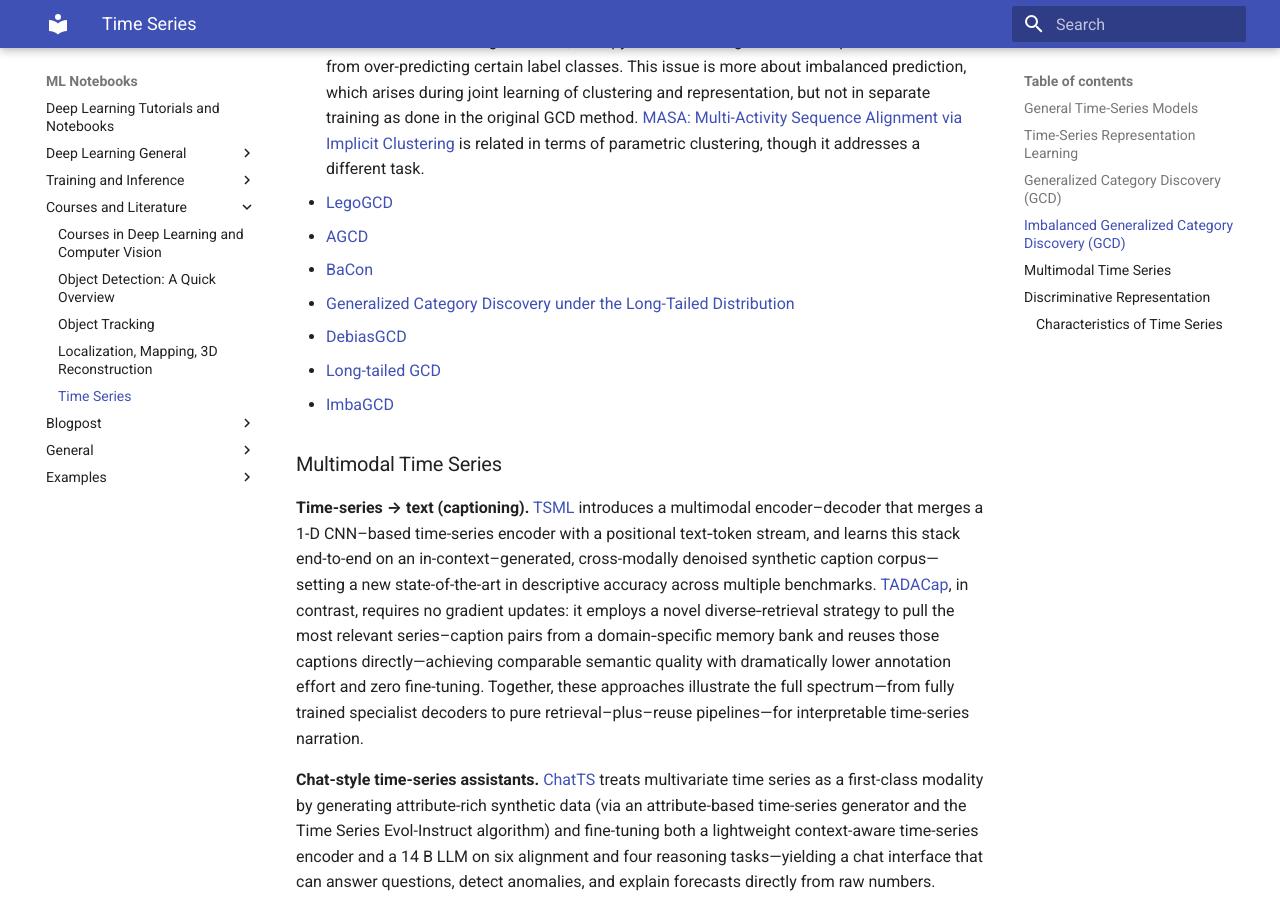
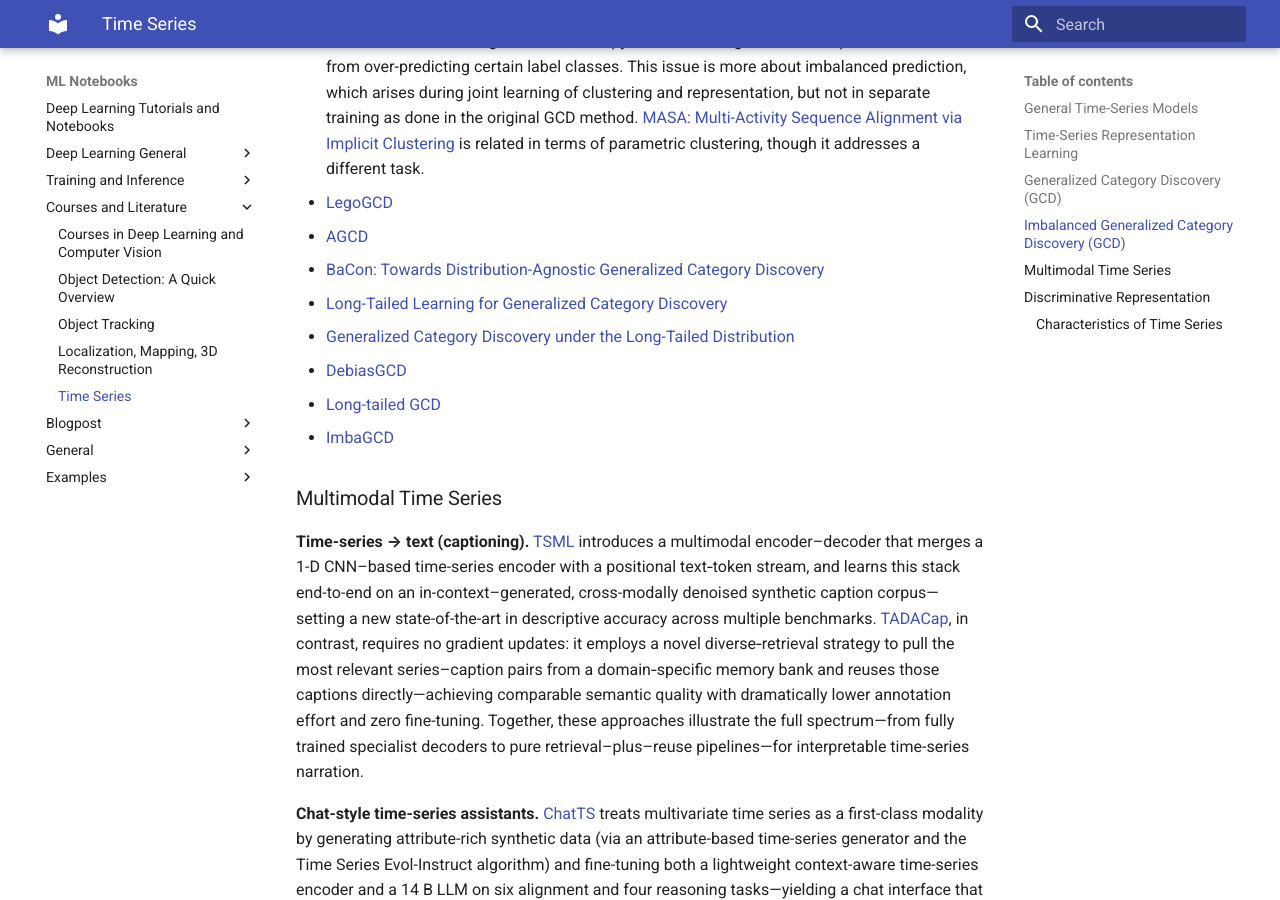
Before and after one commit to fkariminejadasl/ml-notebooks, an MkDocs documentation site: the page built from docs/time_series.md, in a window 1280 px wide and 900 px high, scrolled down 2082 px. Built offline with MkDocs 1.6.1 and Material for MkDocs 9.7.7, drawn with Linux system fonts in a browser that asks for light colours.

Commit message:
update time series

```diff
--- a/docs/time_series.md
+++ b/docs/time_series.md
@@ -45,7 +45,8 @@ Some GCD or NCD (Novel Category Discovery) e.g. [UNO](https://arxiv.org/pdf/2108
 - [SimGCD](https://arxiv.org/pdf/2211.11727v4): Clustering is trained jointly with the representation learning network. This is not an imbalanced data setting. However, entropy is used as a regularization to prevent the model from over-predicting certain label classes. This issue is more about imbalanced prediction, which arises during joint learning of clustering and representation, but not in separate training as done in the original GCD method. [MASA: Multi-Activity Sequence Alignment via Implicit Clustering](https://arxiv.org/pdf/2503.12519) is related in terms of parametric clustering, though it addresses a different task.
 - [LegoGCD](https://openaccess.thecvf.com/content/CVPR2024/papers/Cao_Solving_the_Catastrophic_Forgetting_Problem_in_Generalized_Category_Discovery_CVPR_2024_paper.pdf)
 - [AGCD](https://arxiv.org/pdf/2403.04272)
-- [BaCon](https://proceedings.neurips.cc/paper_files/paper/2023/file/b7216f4a324864e1f592c18de4d83d10-Paper-Conference.pdf)
+- [BaCon: Towards Distribution-Agnostic Generalized Category Discovery](https://arxiv.org/pdf/2310.01376)
+- [Long-Tailed Learning for Generalized Category Discovery](https://arxiv.org/pdf/2506.06965)
 - [Generalized Category Discovery under the Long-Tailed Distribution](https://openreview.net/pdf?id=0CIS2nthtK)
 - [DebiasGCD](https://openreview.net/pdf?id=JRcfgNg2ZJ)
 - [Long-tailed GCD](https://arxiv.org/pdf/2401.05352v2)
```
